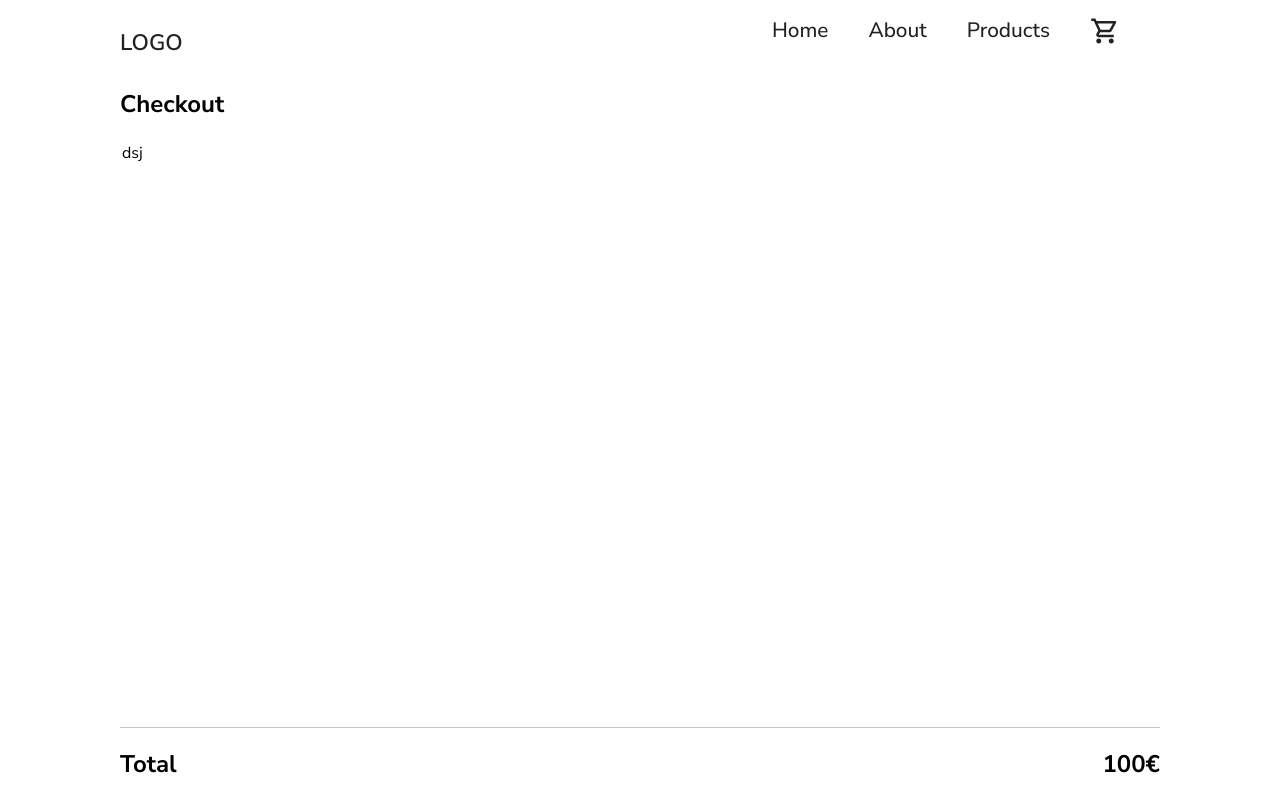
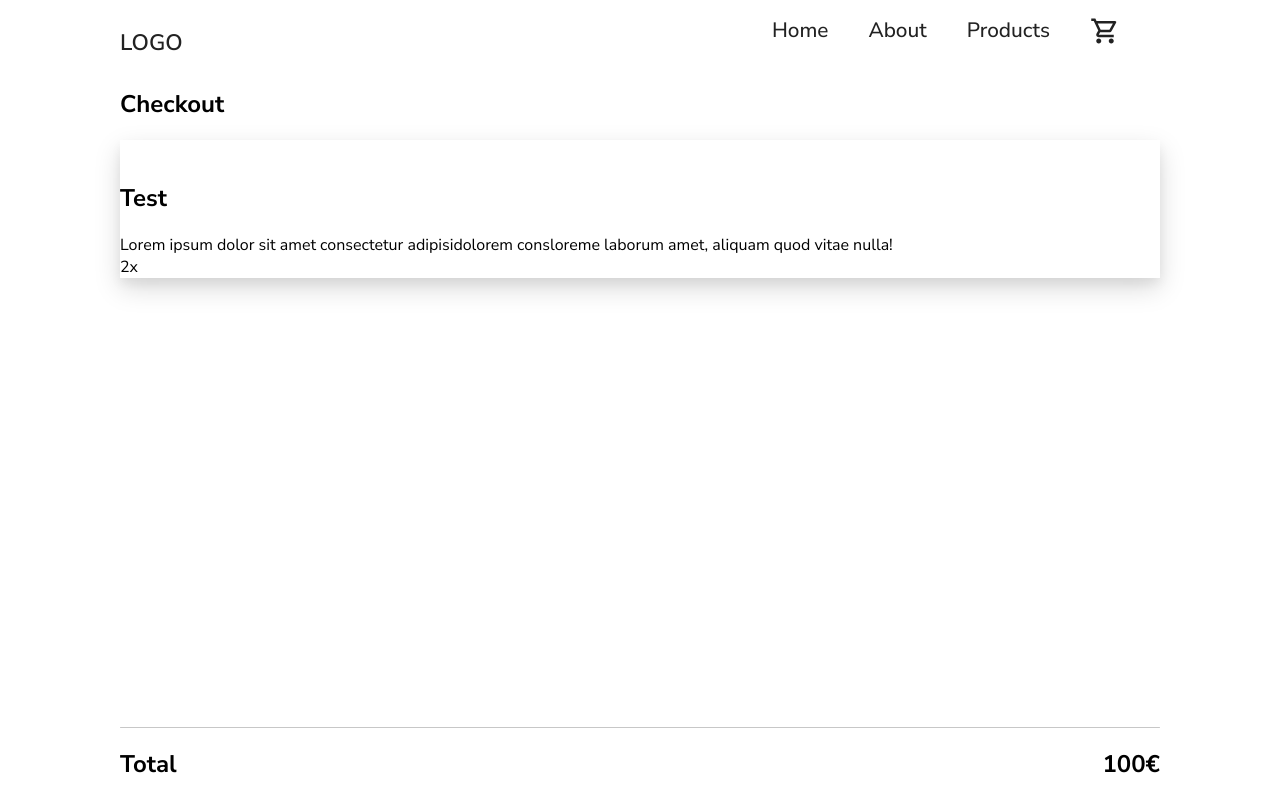
Before and after one commit to Kili196/shopping-page, a React (Vite) app: page /checkout in a window 1280 px wide. Built offline with nearby package versions, Linux system fonts and the light colour scheme.

Commit message:
add transition to card
add boxshadow to card

```diff
--- a/src/components/Card/Card.module.css
+++ b/src/components/Card/Card.module.css
@@ -5,6 +5,13 @@
   display: flex;
   flex-direction: column;
   padding: 0px 20px 10px 20px;
+  box-shadow: 0 10px 25px rgba(0, 0, 0, 0.15), 0 6px 10px rgba(0, 0, 0, 0.05);
+  transition: transform 400ms ease;
+}
+
+.card:hover {
+  background-color: #f7f7f7;
+  transform: scale(1.05);
 }
 
 .card--container {
--- a/src/components/Card/CheckoutProductCard.module.css
+++ b/src/components/Card/CheckoutProductCard.module.css
@@ -0,0 +1,3 @@
+.card--container {
+  box-shadow: 0 10px 25px rgba(0, 0, 0, 0.15), 0 6px 10px rgba(0, 0, 0, 0.05);
+}
--- a/src/components/Checkout/Checkout.jsx
+++ b/src/components/Checkout/Checkout.jsx
@@ -1,3 +1,4 @@
+import CheckoutProductCard from "../Card/CheckoutProductCard";
 import styles from "./Checkout.module.css";
 
 export default function Checkout() {
@@ -6,7 +7,7 @@ export default function Checkout() {
       <div className={styles["checkout--container"]}>
         <section className={styles[""]}>
           <h1> Checkout</h1>
-          <table> dsj</table>
+          <CheckoutProductCard />
         </section>
         <div>
           <div className={styles["checkout--seperator"]}> </div>
```
